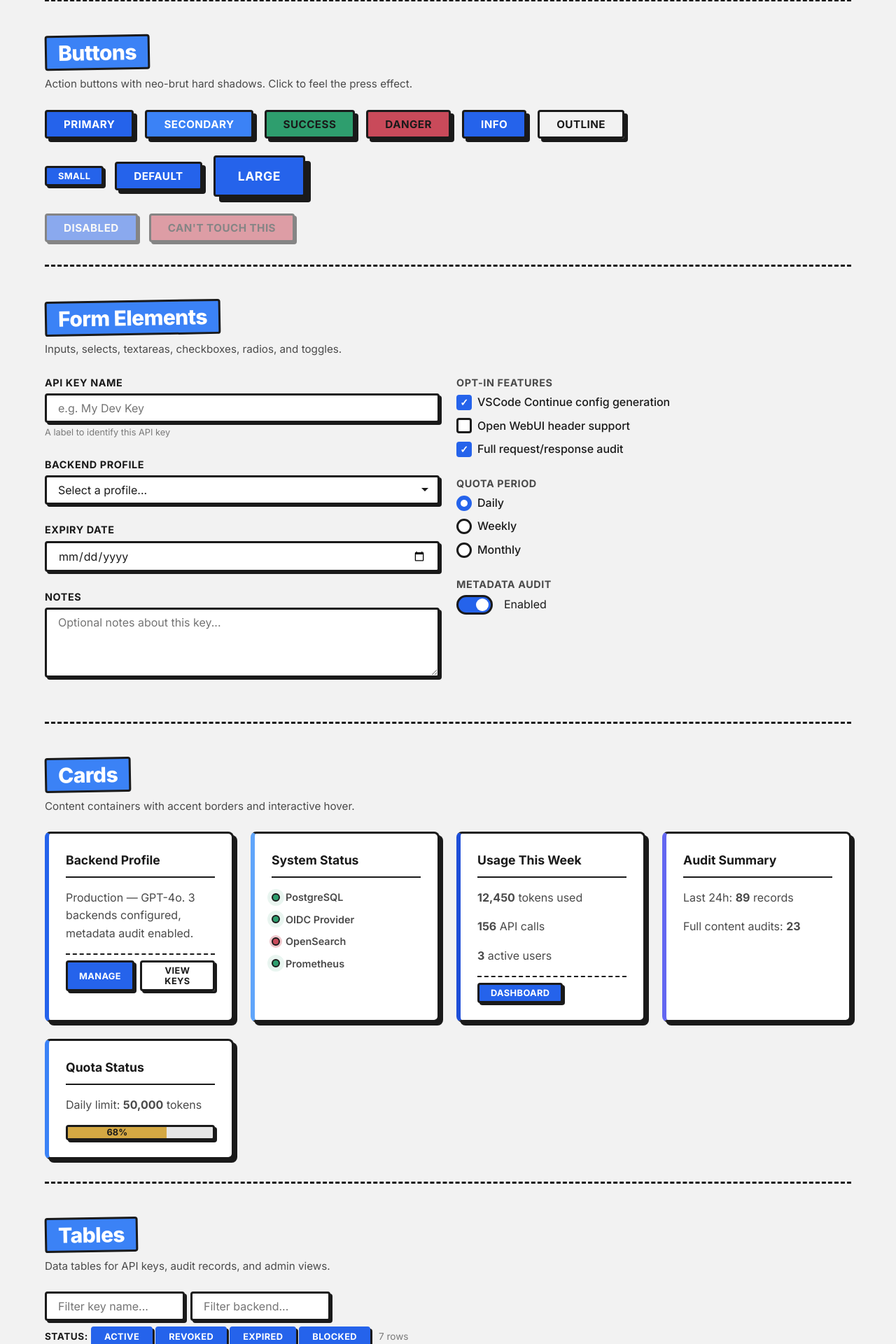
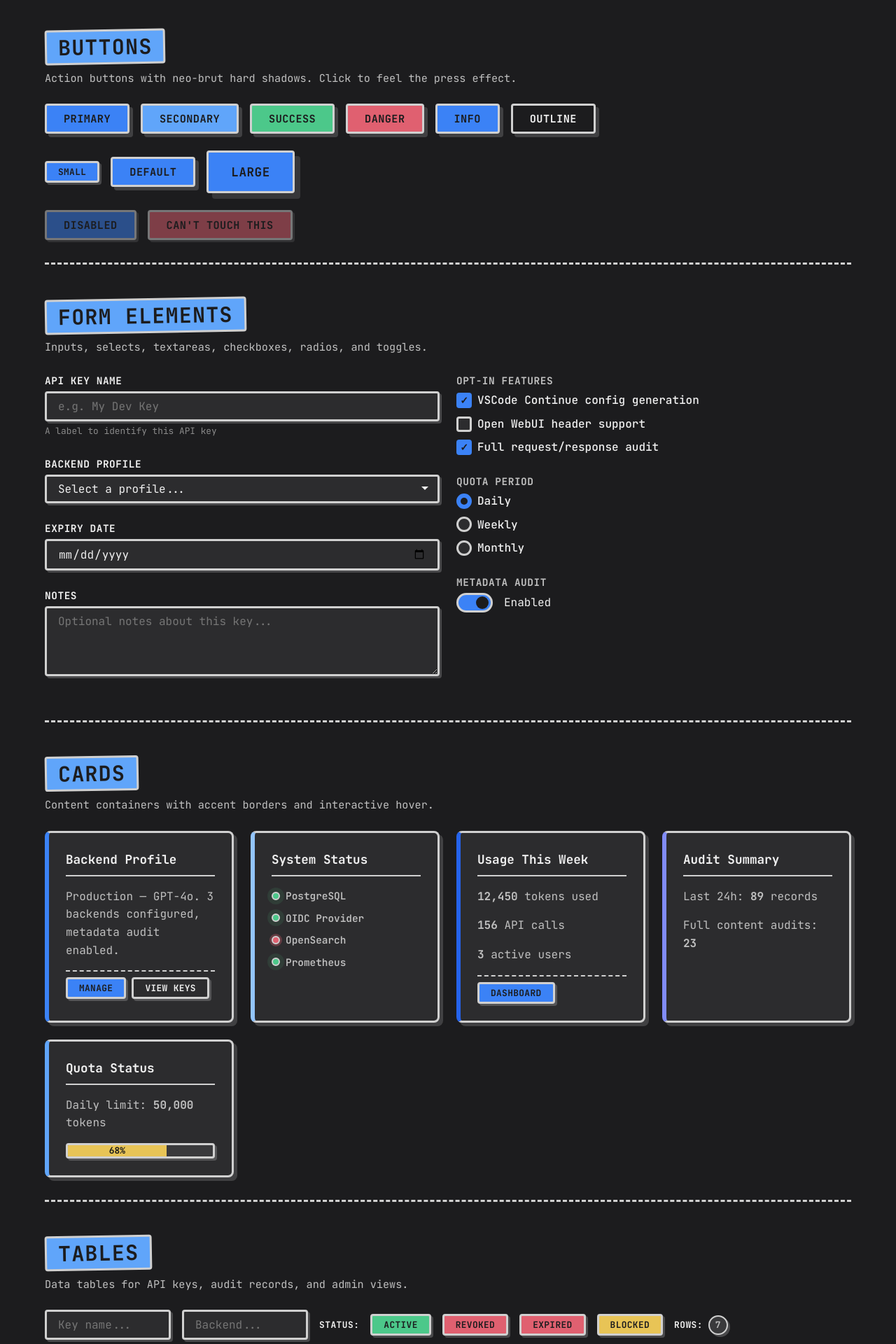
Before and after one commit to Gasket-Gateway/gasket, a Flask app: template app/templates/ui_demo.html in a window 1280 px wide. Shown: the part 1360-3280 px from the top of the page at 70% size. Run offline with Flask 3, Linux system fonts and the light colour scheme; the template is opened without the code that fills it, so the values that code supplies are empty.

Commit message:
More UI refinement and error pages

```diff
--- a/app/__init__.py
+++ b/app/__init__.py
@@ -25,9 +25,11 @@ def create_app(config_path=None):
     # Register blueprints
     from .routes.health import health_bp
     from .routes.ui_demo import ui_demo_bp
+    from .routes.errors import errors_bp
 
     app.register_blueprint(health_bp)
     app.register_blueprint(ui_demo_bp)
+    app.register_blueprint(errors_bp)
 
     # Inject template context
     @app.context_processor
--- /dev/null
+++ b/app/routes/errors.py
@@ -0,0 +1,111 @@
+"""Gasket Gateway — Error handlers blueprint."""
+
+from flask import Blueprint, render_template
+
+errors_bp = Blueprint("errors", __name__)
+
+# ─── Error definitions ─────────────────────────────────────────────
+ERROR_PAGES = {
+    400: {
+        "title": "Bad Request",
+        "message": "The server could not understand your request. Check the syntax and try again.",
+    },
+    403: {
+        "title": "Forbidden",
+        "message": "You don't have permission to access this resource. Contact your administrator if you believe this is an error.",
+    },
+    404: {
+        "title": "Not Found",
+        "message": "The page you're looking for doesn't exist or has been moved.",
+    },
+    405: {
+        "title": "Method Not Allowed",
+        "message": "The HTTP method used is not allowed for this endpoint.",
+    },
+    429: {
+        "title": "Too Many Requests",
+        "message": "You've exceeded the rate limit. Please wait a moment and try again.",
+    },
+    500: {
+        "title": "Internal Server Error",
+        "message": "Something went wrong on our end. The issue has been logged and we're looking into it.",
+    },
+    502: {
+        "title": "Bad Gateway",
+        "message": "The upstream backend returned an invalid response. It may be temporarily unavailable.",
+    },
+    503: {
+        "title": "Service Unavailable",
+        "message": "Gasket Gateway is temporarily unavailable for maintenance. Please try again shortly.",
+    },
+}
+
+
+def _render_error(code):
+    """Render an error page for the given HTTP status code."""
+    info = ERROR_PAGES.get(code, {"title": "Error", "message": "An unexpected error occurred."})
+    return (
+        render_template(
+            "error.html",
+            error_code=code,
+            error_title=info["title"],
+            error_message=info["message"],
+        ),
+        code,
+    )
+
+
+# ─── Register Flask error handlers ────────────────────────────────
+@errors_bp.app_errorhandler(400)
+def handle_400(e):
+    return _render_error(400)
+
+
+@errors_bp.app_errorhandler(403)
+def handle_403(e):
+    return _render_error(403)
+
+
+@errors_bp.app_errorhandler(404)
+def handle_404(e):
+    return _render_error(404)
+
+
+@errors_bp.app_errorhandler(405)
+def handle_405(e):
+    return _render_error(405)
+
+
+@errors_bp.app_errorhandler(429)
+def handle_429(e):
+    return _render_error(429)
+
+
+@errors_bp.app_errorhandler(500)
+def handle_500(e):
+    return _render_error(500)
+
+
+@errors_bp.app_errorhandler(502)
+def handle_502(e):
+    return _render_error(502)
+
+
+@errors_bp.app_errorhandler(503)
+def handle_503(e):
+    return _render_error(503)
+
+
+# ─── Preview routes (for UI demo) ─────────────────────────────────
+@errors_bp.route("/error/<int:code>")
+def preview_error(code):
+    """Preview an error page without actually triggering the error."""
+    if code not in ERROR_PAGES:
+        return _render_error(404)
+    info = ERROR_PAGES[code]
+    return render_template(
+        "error.html",
+        error_code=code,
+        error_title=info["title"],
+        error_message=info["message"],
+    )
--- a/app/static/css/style.css
+++ b/app/static/css/style.css
@@ -128,7 +128,7 @@ html {
 }
 
 body {
-  font-family: var(--font-sans);
+  font-family: var(--font-mono);
   font-weight: 400;
   line-height: 1.6;
   color: var(--text-primary);
@@ -363,7 +366,7 @@ mark {
   justify-content: center;
   gap: var(--space-xs);
   padding: var(--space-sm) var(--space-lg);
-  font-family: var(--font-sans);
+  font-family: var(--font-mono);
   font-size: 0.95rem;
   font-weight: 700;
   text-transform: uppercase;
@@ -536,7 +539,7 @@ mark {
 .form-textarea {
   width: 100%;
   padding: var(--space-sm) var(--space-md);
-  font-family: var(--font-sans);
+  font-family: var(--font-mono);
   font-size: 1rem;
   color: var(--text-primary);
   background: var(--bg-secondary);
@@ -742,19 +745,67 @@ mark {
   color: var(--accent-primary);
 }
 
-/* Status filter chips */
+/* Status filter chips — match badge colours */
 .status-chip {
   opacity: 0.4;
   background: var(--bg-tertiary);
   color: var(--text-muted);
   border-color: var(--border-color);
+  transition: all var(--transition-fast);
 }
 
 .status-chip.active {
   opacity: 1;
-  background: var(--accent-primary);
-  color: var(--on-accent);
-  border-color: var(--accent-primary);
+}
+
+.status-chip[data-status="Active"].active {
+  background: var(--color-success);
+  color: var(--on-semantic);
+  border-color: var(--border-color);
+}
+
+.status-chip[data-status="Revoked"].active {
+  background: var(--color-danger);
+  color: var(--on-semantic);
+  border-color: var(--border-color);
+}
+
+.status-chip[data-status="Expired"].active {
+  background: var(--color-danger);
+  color: var(--on-semantic);
+  border-color: var(--border-color);
+}
+
+.status-chip[data-status="Blocked"].active {
+  background: var(--color-warning);
+  color: var(--on-semantic);
+  border-color: var(--border-color);
+}
+
+/* Table controls — horizontal layout */
+.table-controls {
+  display: flex;
+  align-items: center;
+  gap: var(--space-md);
+  flex-wrap: wrap;
+}
+
+/* Result count pill */
+.result-pill {
+  display: inline-flex;
+  align-items: center;
+  gap: var(--space-xs);
+  padding: 0.15em 0.6em;
+  font-size: 0.8rem;
+  font-weight: 700;
+  background: var(--bg-tertiary);
+  border: 2px solid var(--border-color);
+  border-radius: 999px;
+  color: var(--text-secondary);
+  text-transform: uppercase;
+  letter-spacing: 0.04em;
+  white-space: nowrap;
+  box-shadow: var(--shadow-sm);
 }
 
 .mt-sm { margin-top: var(--space-sm); }
@@ -1270,6 +1321,8 @@ a:focus-visible {
   margin-bottom: var(--space-sm);
   transform: rotate(-1deg);
   border-radius: var(--radius-sm);
+  text-transform: uppercase;
+  letter-spacing: 0.04em;
 }
 
 .demo-section-header p {
--- a/app/static/js/code.js
+++ b/app/static/js/code.js
@@ -86,8 +86,9 @@
     { re: /('(?:[^'\\]|\\.)*')/g,               cls: "token-string"  },   // single-quoted strings
     { re: /\b(true|false|null|yes|no|on|off)\b/gi, cls: "token-keyword" },// booleans
     { re: /\b(\d+\.?\d*)\b/g,                   cls: "token-number"  },   // numbers
-    { re: /^(\s*[\w.-]+)(?=\s*:)/gm,            cls: "token-property"},   // keys (word before colon)
+    { re: /^(\s*(?:-\s+)?[\w.-]+)(?=\s*:)/gm,   cls: "token-property"},   // keys: `name:` or `- name:`
     { re: /(---)/g,                              cls: "token-punct"   },   // document start
+    { re: /:\s+([^\s"'#\n][^#\n]*)/g,            cls: "token-value"   },   // unquoted values after colon
   ];
 
   function detectLang(codeEl) {
--- a/app/static/js/table.js
+++ b/app/static/js/table.js
@@ -124,7 +124,10 @@
 
       if (resultCount) {
         var total = rows.length;
-        resultCount.textContent = visible === total ? total + " rows" : visible + " of " + total + " rows";
+        var countText = visible === total
+          ? String(total)
+          : visible + " of " + total;
+        resultCount.innerHTML = 'Rows: <span class="result-pill">' + countText + '</span>';
       }
     }
 
--- a/app/templates/base.html
+++ b/app/templates/base.html
@@ -20,7 +20,10 @@
   {% endif %}
 
   <nav class="navbar" role="navigation" aria-label="Main navigation">
-    <a href="/" class="navbar-brand" aria-label="Gasket Gateway home">⚙ Gasket</a>
+    <a href="/" class="navbar-brand" aria-label="Gasket Gateway home">
+      <img src="{{ url_for('static', filename='img/logo.svg') }}" alt="Gasket" height="36" class="logo-light">
+      <img src="{{ url_for('static', filename='img/logo-dark.svg') }}" alt="Gasket" height="36" class="logo-dark">
+    </a>
 
     <button id="navbar-burger" class="navbar-burger" aria-label="Toggle menu" aria-expanded="false" aria-controls="navbar-menu">☰</button>
 
--- a/app/templates/ui_demo.html
+++ b/app/templates/ui_demo.html
@@ -242,18 +242,14 @@ tabAutocompleteModel:
 
   <!-- Table controls -->
   <div class="table-controls mb-md">
-    <div class="flex" style="gap: var(--space-sm); flex-wrap: wrap; align-items: center;">
-      <input type="text" id="table-search-key" class="form-input" placeholder="Filter key name..." aria-label="Filter by key name" style="max-width: 200px; width: auto;">
-      <input type="text" id="table-search-backend" class="form-input" placeholder="Filter backend..." aria-label="Filter by backend profile" style="max-width: 200px; width: auto;">
-    </div>
-    <div class="flex mt-sm" style="gap: var(--space-xs); flex-wrap: wrap; align-items: center;">
-      <span style="font-size: 0.85rem; font-weight: 700; text-transform: uppercase; letter-spacing: 0.04em;">Status:</span>
-      <button type="button" class="btn btn-sm status-chip active" data-status="Active" aria-pressed="true">Active</button>
-      <button type="button" class="btn btn-sm status-chip active" data-status="Revoked" aria-pressed="true">Revoked</button>
-      <button type="button" class="btn btn-sm status-chip active" data-status="Expired" aria-pressed="true">Expired</button>
-      <button type="button" class="btn btn-sm status-chip active" data-status="Blocked" aria-pressed="true">Blocked</button>
-      <span id="table-result-count" class="text-muted" style="font-size: 0.85rem; margin-left: var(--space-sm);"></span>
-    </div>
+    <input type="text" id="table-search-key" class="form-input" placeholder="Key name..." aria-label="Filter by key name" style="max-width: 180px; width: auto;">
+    <input type="text" id="table-search-backend" class="form-input" placeholder="Backend..." aria-label="Filter by backend profile" style="max-width: 180px; width: auto;">
+    <span style="font-size: 0.8rem; font-weight: 700; text-transform: uppercase; letter-spacing: 0.04em;">Status:</span>
+    <button type="button" class="btn btn-sm status-chip active" data-status="Active" aria-pressed="true">Active</button>
+    <button type="button" class="btn btn-sm status-chip active" data-status="Revoked" aria-pressed="true">Revoked</button>
+    <button type="button" class="btn btn-sm status-chip active" data-status="Expired" aria-pressed="true">Expired</button>
+    <button type="button" class="btn btn-sm status-chip active" data-status="Blocked" aria-pressed="true">Blocked</button>
+    <span id="table-result-count" style="font-size: 0.8rem; font-weight: 700; text-transform: uppercase; letter-spacing: 0.04em; white-space: nowrap;"></span>
   </div>
 
   <div class="table-wrapper">
@@ -736,6 +732,27 @@ tabAutocompleteModel:
 <!-- ═══════════════════════════════════════════════════════════════
      INTERACTIVE JS — Tabs, Modal, API Key reveal, Theme label
      ═══════════════════════════════════════════════════════════════ -->
+<!-- ═══════════════════════════════════════════════════════════════
+     ERROR PAGES
+     ═══════════════════════════════════════════════════════════════ -->
+<div class="section">
+  <div class="demo-section-header">
+    <h2>Error Pages</h2>
+    <p>Styled error pages for common HTTP error codes. Click to preview.</p>
+  </div>
+
+  <div class="flex" style="gap: var(--space-sm); flex-wrap: wrap;">
+    <a href="/error/400" class="btn btn-outline btn-sm">400 Bad Request</a>
+    <a href="/error/403" class="btn btn-outline btn-sm">403 Forbidden</a>
+    <a href="/error/404" class="btn btn-outline btn-sm">404 Not Found</a>
+    <a href="/error/405" class="btn btn-outline btn-sm">405 Method Not Allowed</a>
+    <a href="/error/429" class="btn btn-outline btn-sm">429 Too Many Requests</a>
+    <a href="/error/500" class="btn btn-outline btn-sm">500 Internal Server Error</a>
+    <a href="/error/502" class="btn btn-outline btn-sm">502 Bad Gateway</a>
+    <a href="/error/503" class="btn btn-outline btn-sm">503 Service Unavailable</a>
+  </div>
+</div>
+
 <script>
 (function() {
   "use strict";
```
Also changed, not shown: other parts of app/static/css/style.css (+26 -19 lines), app/templates/error.html (added, +17 -0 lines), app/static/img/logo-dark.svg (added), app/static/img/logo.svg (added).
